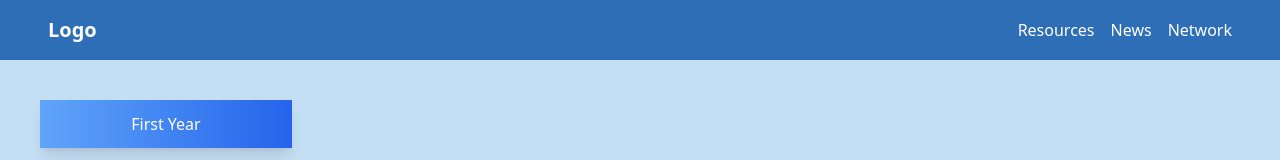
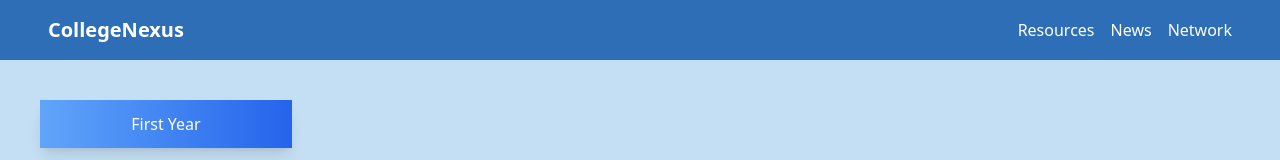
Before and after one commit to himanshuraimau/college-nexus, a Next.js app: page / in a window 1280 px wide. Shown: the top 160 px of the page. Built offline with nearby package versions, Linux system fonts and the light colour scheme; a web font is replaced by a local one.

Commit message:
add resources page

```diff
--- /dev/null
+++ b/src/app/[resources]/page.tsx
@@ -0,0 +1,11 @@
+import React from 'react'
+
+const page = () => {
+  return (
+    <div>
+      Resources
+    </div>
+  )
+}
+
+export default page
--- a/src/components/navBar.tsx
+++ b/src/components/navBar.tsx
@@ -12,7 +12,7 @@ const Navbar = () => {
     <nav className="bg-nav text-white p-4 " >
       <div className="pl-15 pr-15 container mx-auto flex items-center justify-between">
 
-          <div className="text-xl font-bold">Logo</div>
+          <div className="text-xl font-bold">CollegeNexus</div>
 
           <div className="flex justify-evenly space-x-4">
             <div>Resources</div>
```
